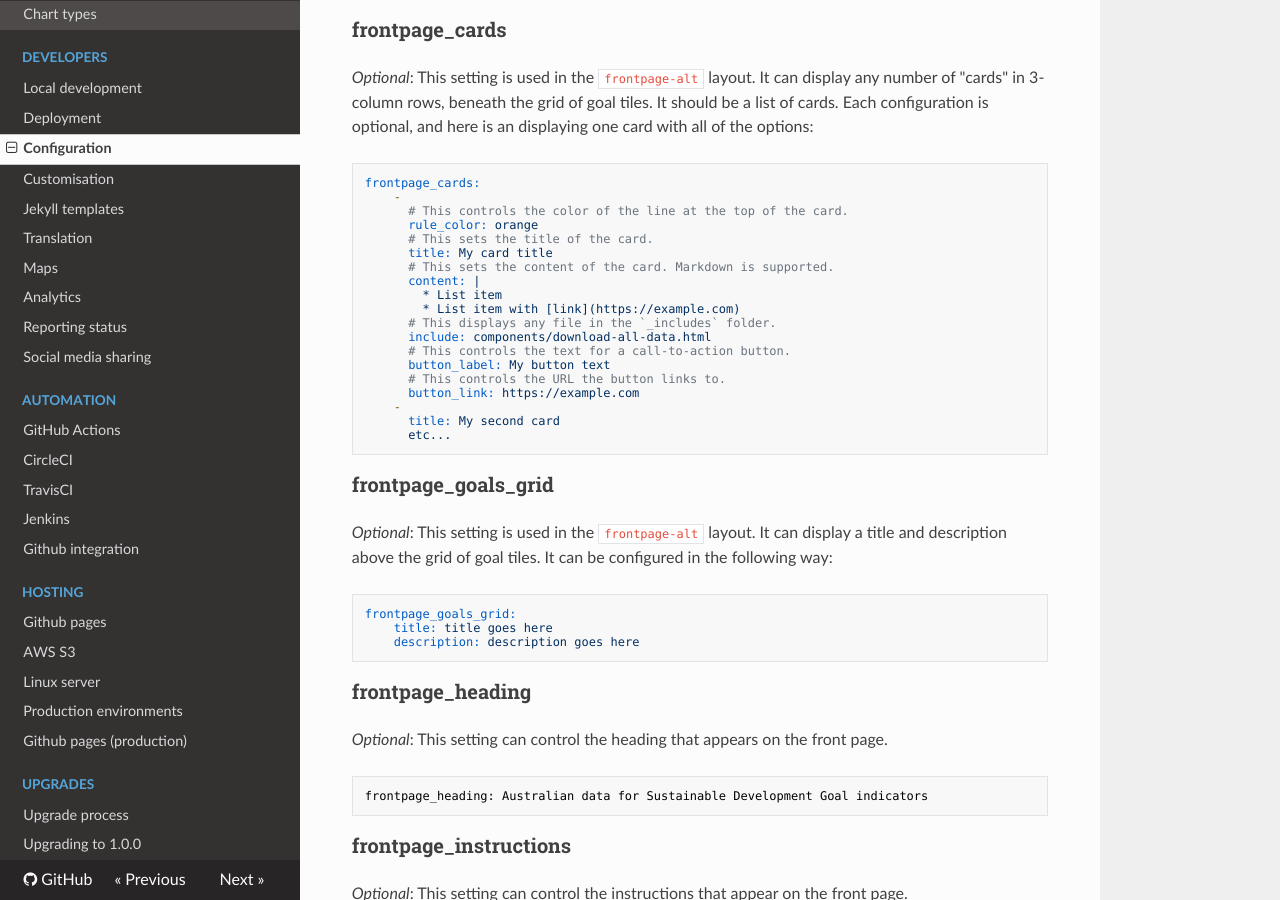
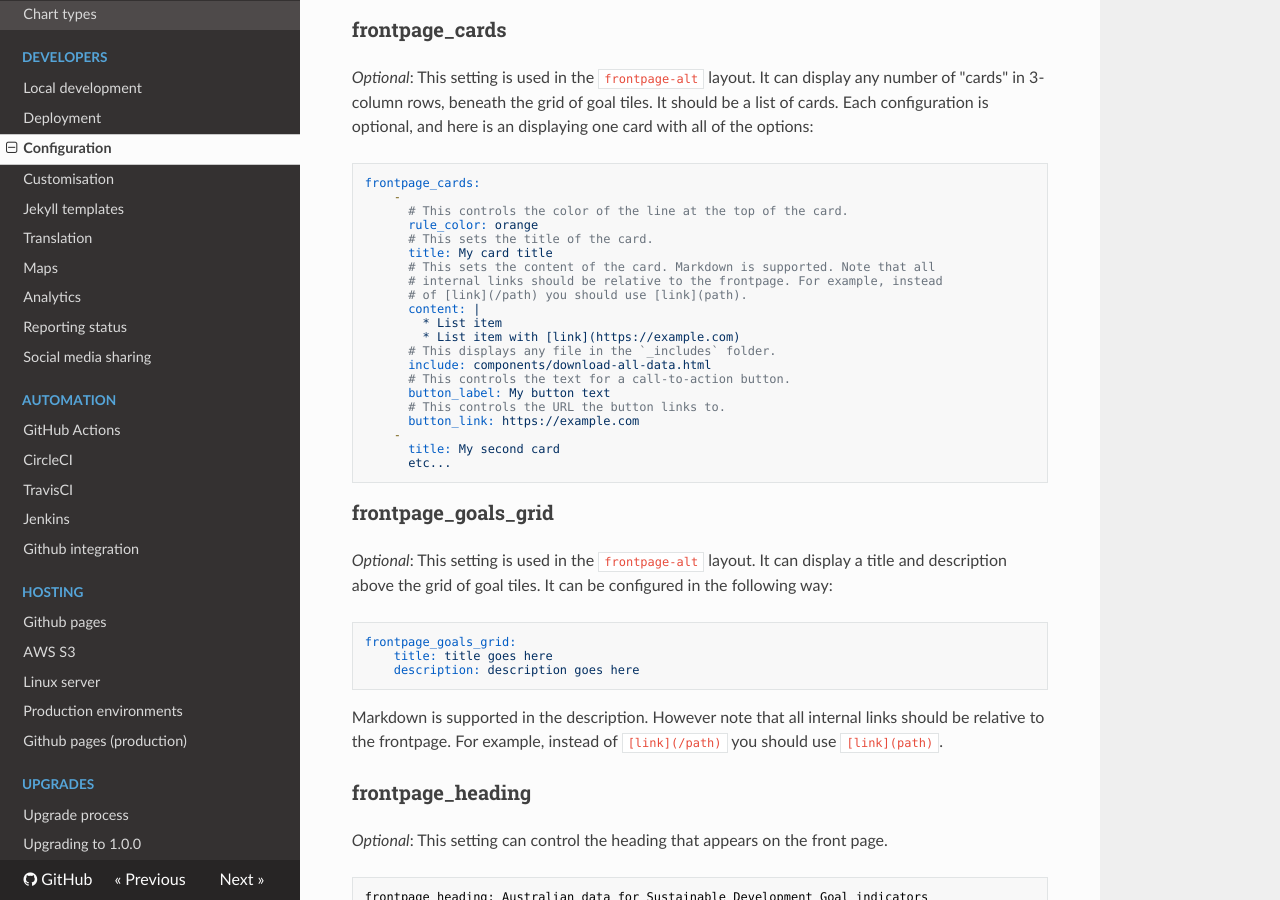
Before and after one commit to open-sdg/open-sdg, an MkDocs documentation site: the page built from docs/configuration.md, in a window 1280 px wide and 900 px high, scrolled down 4449 px. Built offline with MkDocs 1.6.1, drawn with Linux system fonts in a browser that asks for light colours; nearby versions of some CDN libraries; old or Windows-style settings are respelled for this version of MkDocs.

Commit message:
Documentation of relative links in alt homepage config.

````diff
--- a/docs/configuration.md
+++ b/docs/configuration.md
@@ -196,7 +196,9 @@ frontpage_cards:
       rule_color: orange
       # This sets the title of the card.
       title: My card title
-      # This sets the content of the card. Markdown is supported.
+      # This sets the content of the card. Markdown is supported. Note that all
+      # internal links should be relative to the frontpage. For example, instead
+      # of [link](/path) you should use [link](path).
       content: |
         * List item
         * List item with [link](https://example.com)
@@ -220,6 +222,9 @@ frontpage_goals_grid:
     title: title goes here
     description: description goes here
 ```
+
+Markdown is supported in the description. However note that all internal links
+should be relative to the frontpage. For example, instead of `[link](/path)` you should use `[link](path)`.
 
 ### frontpage_heading
 
````
